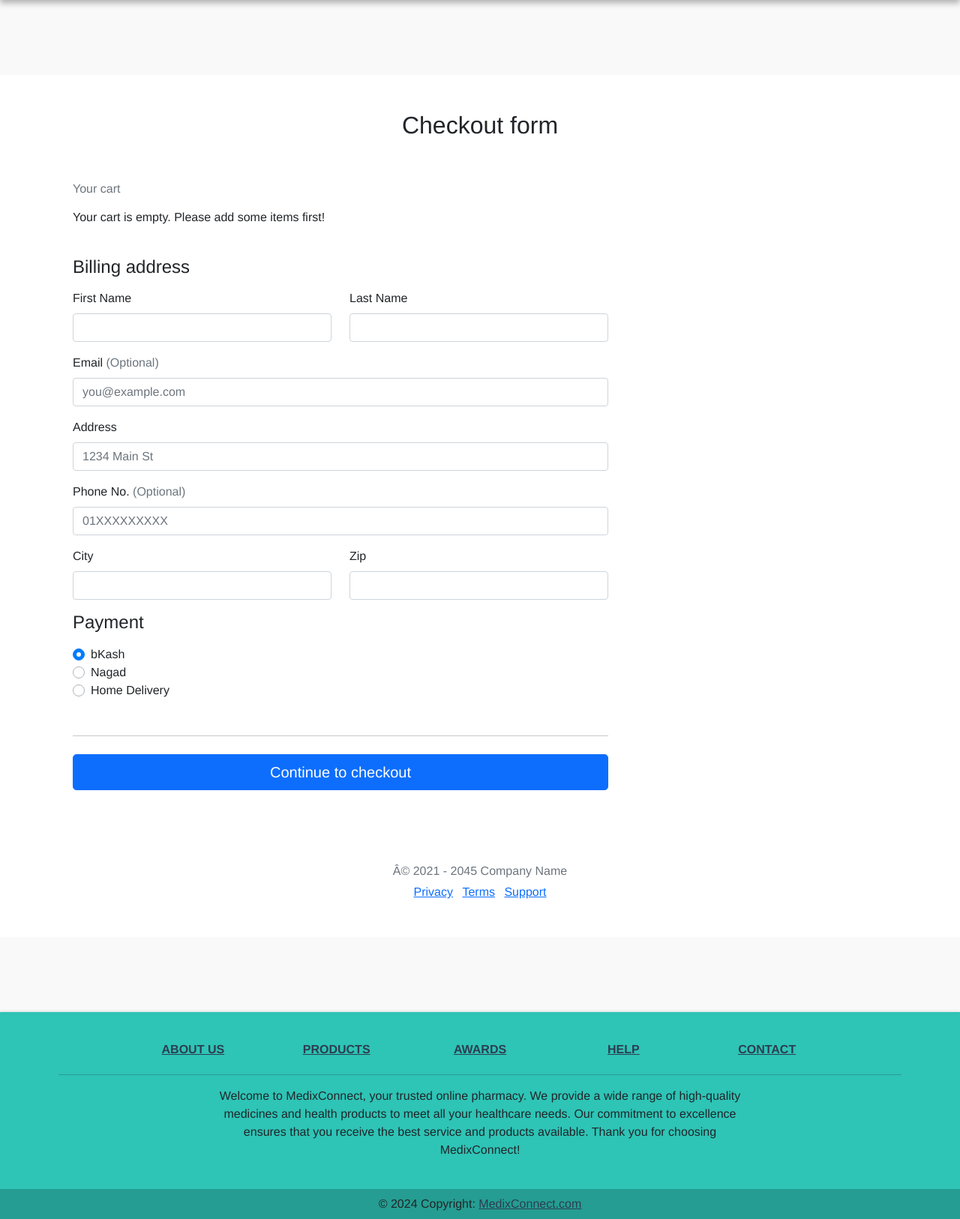
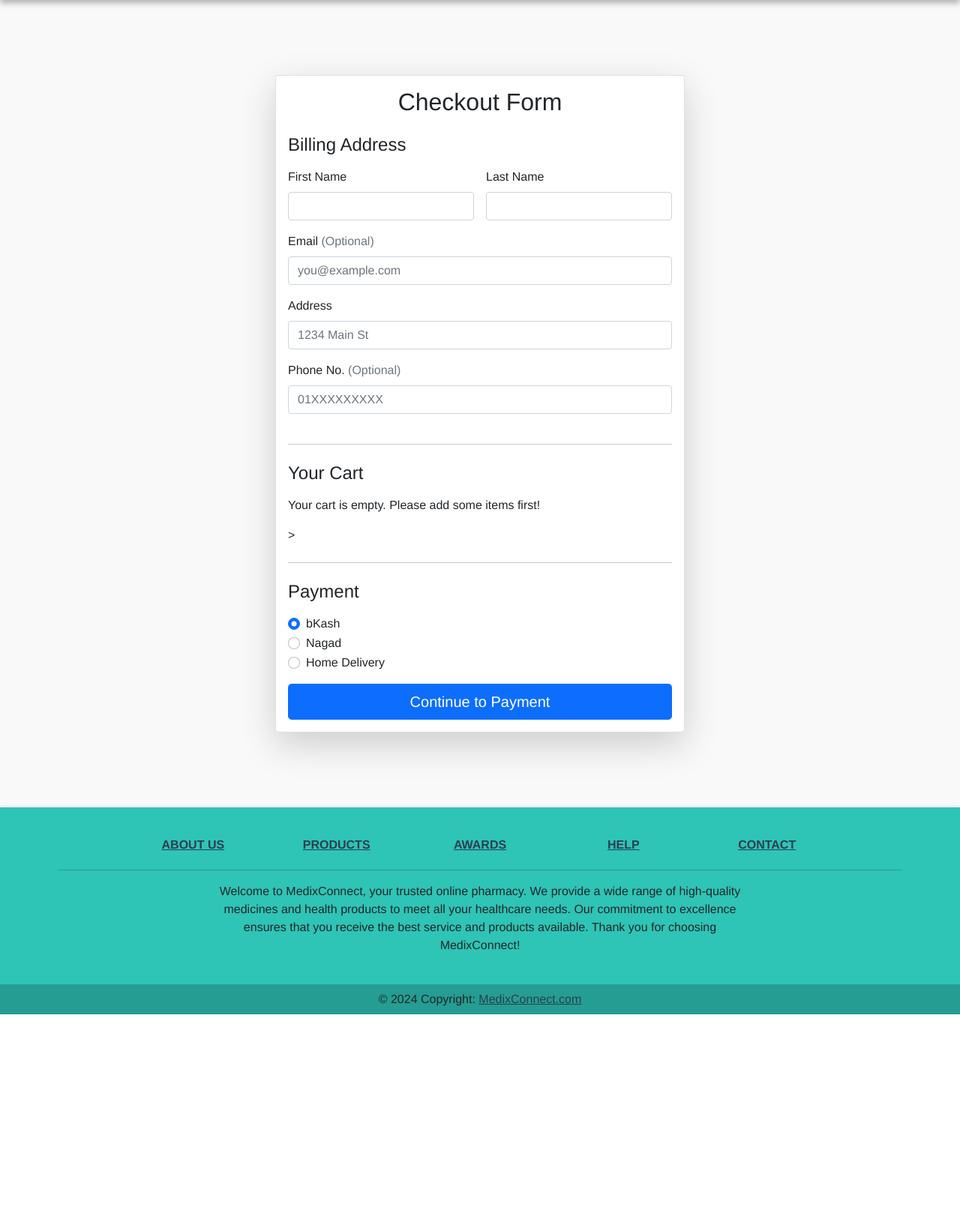
Before and after one commit to Ornate159/Online-Pharmacy, a Django app: page /checkout/ in a window 1280 px wide. Shown: the part 126-1752 px from the top of the page at 75% size. After the commit the page ends 1479 px from the top, so only its background shows below. Run offline with Django 4.2, Linux system fonts and the light colour scheme; some libraries are stand-ins or nearby versions.

Commit message:
Update checkout and place order

```diff
--- a/online-pharmacy/shop/templates/shop/checkout.html
+++ b/online-pharmacy/shop/templates/shop/checkout.html
@@ -1,123 +1,121 @@
 {% extends 'shop/style.html' %}
 {% block title %} Checkout {% endblock %}
 {% block body%}
+<div style="background-color: #f9f9f9;">
 {% load static %}
 <link href="https://cdn.jsdelivr.net/npm/bootstrap@5.1.0/dist/css/bootstrap.min.css" rel="stylesheet" integrity="sha384-KyZXEAg3QhqLMpG8r+8fhAXLRk2vvoC2f3B09zVXn8CA5QIVfZOJ3BCsw2P0p/We" crossorigin="anonymous">
 <div class="container">
-  <div class="py-5 text-center">
-
-    <h2>Checkout form</h2>
+  <div class="row">
+      <div class="col-md-6 mx-auto">
+          <div class="card shadow-lg">
+              <div class="card-body">
+                  <h2 class="text-center mb-4">Checkout Form</h2>
+                  <div>
+                      <h4 class="mb-3">Billing Address</h4>
+                      <form class="needs-validation" novalidate>
+                          <div class="row g-3">
+                              <div class="col-md-6">
+                                  <label for="firstName" class="form-label">First Name</label>
+                                  <input type="text" class="form-control" id="firstName" placeholder="" value="" required>
+                                  <div class="invalid-feedback">
+                                      Valid first name is required.
                                   </div>
-
-  <div class="Container">
-    <div class="col-md-4 order-md-2 mb-4">
-      <h4 class="d-flex justify-content-between align-items-center mb-3">
-        <span class="text-muted">Your cart</span>
-      </h4>
+                              </div>
+                              <div class="col-md-6">
+                                  <label for="lastName" class="form-label">Last Name</label>
+                                  <input type="text" class="form-control" id="lastName" placeholder="" value="" required>
+                                  <div class="invalid-feedback">
+                                      Valid last name is required.
+                                  </div>
+                              </div>
+                              <div class="col-12">
+                                  <label for="email" class="form-label">Email <span class="text-muted">(Optional)</span></label>
+                                  <input type="email" class="form-control" id="email" placeholder="you@example.com">
+                                  <div class="invalid-feedback">
+                                      Please enter a valid email address for shipping updates.
+                                  </div>
+                              </div>
+                              <div class="col-12">
+                                  <label for="address" class="form-label">Address</label>
+                                  <input type="text" class="form-control" id="address" placeholder="1234 Main St" required>
+                                  <div class="invalid-feedback">
+                                      Please enter your shipping address.
+                                  </div>
+                              </div>
+                              <div class="col-12">
+                                  <label for="address2" class="form-label">Phone No. <span class="text-muted">(Optional)</span></label>
+                                  <input type="text" class="form-control" id="address2" placeholder="01XXXXXXXXX">
+                              </div>
+                              <div class="col-12">
+                                  <hr class="my-4">
+                                  <h4 class="mb-3">Your Cart</h4>
                                   <div>
                                     <ul class="list-group"  id="items">
 
                                     </ul>
                                   </div>
+                                  <hr class="my-4">
+                                  <h4 class="mb-3">Payment</h4>
+                                  <div class="d-block my-3">
+                                      <div class="form-check">
+                                          <input id="credit" name="paymentMethod" type="radio" class="form-check-input" checked required>
+                                          <label class="form-check-label" for="credit">bKash</label>
                                       </div>
-    <div class="col-md-8 order-md-1">
-      <h4 class="mb-3">Billing address</h4>
-      <form class="needs-validation" novalidate>
-        <div class="row">
-          <div class="col-md-6 mb-3">
-            <label for="firstName">First Name</label>
-            <input type="text" class="form-control" id="firstName" placeholder="" value="" required>
-            <div class="invalid-feedback">
-              Valid first name is required.
+                                      <div class="form-check">
+                                          <input id="debit" name="paymentMethod" type="radio" class="form-check-input" required>
+                                          <label class="form-check-label" for="debit">Nagad</label>
                                       </div>
-          </div>
-          <div class="col-md-6 mb-3">
-            <label for="lastName">Last Name</label>
-            <input type="text" class="form-control" id="lastName" placeholder="" value="" required>
-            <div class="invalid-feedback">
-              Valid last name is required.
+                                      <div class="form-check">
+                                          <input id="paypal" name="paymentMethod" type="radio" class="form-check-input" required>
+                                          <label class="form-check-label" for="paypal">Home Delivery</label>
                                       </div>
                                   </div>
                               </div>
-
-        <div class="mb-3">
-          <label for="email">Email <span class="text-muted">(Optional)</span></label>
-          <input type="email" class="form-control" id="email" placeholder="you@example.com">
-          <div class="invalid-feedback">
-            Please enter a valid email address for shipping updates.
+                          </div>
+                          <button id="checkoutButton" class="btn btn-primary btn-lg btn-block" type="submit">Continue to Payment</button>
+                      </form>
                   </div>
               </div>
-
-        <div class="mb-3">
-          <label for="address">Address</label>
-          <input type="text" class="form-control" id="address" placeholder="1234 Main St" required>
-          <div class="invalid-feedback">
-            Please enter your shipping address.
-          </div>
-        </div>
-
-        <div class="mb-3">
-          <label for="address2">Phone No. <span class="text-muted">(Optional)</span></label>
-          <input type="text" class="form-control" id="address2" placeholder="01XXXXXXXXX">
-        </div>
-
-        <div class="row">
-          <div class="col-md-6 mb-3">
-            <label for="city">City</label>
-            <input type="text" class="form-control" id="city" placeholder="" value="" required>
-            <div class="invalid-feedback">
-              Valid first name is required.
-            </div>
-          </div>
-          <div class="col-md-6 mb-3">
-            <label for="zip">Zip</label>
-            <input type="text" class="form-control" id="zip" placeholder="" value="" required>
-            <div class="invalid-feedback">
-              Valid last name is required.
-            </div>
-          </div>
-          <div class="col-md-6 mb-3">
-            <h4 class="mb-3">Payment</h4>
-
-        <div class="d-block my-3">
-          <div class="custom-control custom-radio">
-            <input id="credit" name="paymentMethod" type="radio" class="custom-control-input" checked required>
-            <label class="custom-control-label" for="credit">bKash</label>
-          </div>
-          <div class="custom-control custom-radio">
-            <input id="debit" name="paymentMethod" type="radio" class="custom-control-input" required>
-            <label class="custom-control-label" for="debit">Nagad</label>
-          </div>
-          <div class="custom-control custom-radio">
-            <input id="paypal" name="paymentMethod" type="radio" class="custom-control-input" required>
-            <label class="custom-control-label" for="paypal">Home Delivery</label>
           </div>
       </div>
   </div>
 </div>
 
-
-        <hr class="mb-4">
-        <button class="btn btn-primary btn-lg btn-block" type="submit">Continue to checkout</button>
-      </form>
-    </div>
-  </div>
-
-  <footer class="my-5 pt-5 text-muted text-center text-small">
-    <p class="mb-1">Â© 2021 - 2045 Company Name</p>
-    <ul class="list-inline">
-      <li class="list-inline-item"><a href="#">Privacy</a></li>
-      <li class="list-inline-item"><a href="#">Terms</a></li>
-      <li class="list-inline-item"><a href="#">Support</a></li>
-    </ul>
-  </footer>
-</div>
 <script src="https://cdn.jsdelivr.net/npm/bootstrap@5.1.0/dist/js/bootstrap.bundle.min.js" integrity="sha384-U1DAWAznBHeqEIlVSCgzq+c9gqGAJn5c/t99JyeKa9xxaYpSvHU5awsuZVVFIhvj" crossorigin="anonymous"></script>
 
+
 {% endblock %}
+</div>
 
 {% block javascript %}
 <script>
+const checkoutButton = document.getElementById('checkoutButton');
+        const paymentMethods = document.querySelectorAll('input[name="paymentMethod"]');
+
+        paymentMethods.forEach((method) => {
+            method.addEventListener('change', function() {
+                if (method.id === 'paypal') {
+                    checkoutButton.innerText = 'Place Order';
+                    cart = JSON.parse(localStorage.getItem('cart'));
+                              for (var item in cart) {
+                                  document.getElementById('div' + item).innerHTML = '<button id="' + item + '" class="btn btn-primary cart">Add To Cart</button>';
+                              }
+                              localStorage.clear();
+                              cart = {};
+                } else {
+                    checkoutButton.innerText = 'Continue to Payment';
+                }
+            });
+        });
+
+        checkoutButton.addEventListener('click', function(e) {
+            e.preventDefault(); // Prevent form submission
+            if (checkoutButton.innerText === 'Place Order') {
+                alert('Order Placed');
+                window.location.href = '/shop';
+            }
+        });
+
   if (localStorage.getItem('cart') == null) {
     var cart = {};
 } else {
@@ -126,7 +124,7 @@
 console.log(cart)
 var sum=0;
 if ($.isEmptyObject(cart)){
-    mystr=`<p>Your cart is empty. Please add some items first!</p>`
+    mystr=`<p>Your cart is empty. Please add some items first!</p>>`
     $('#items').append(mystr);
 }
 for(item in cart){
@@ -136,7 +134,6 @@ for(item in cart){
     mystr=`<li class="list-group-item d-flex justify-content-between lh-condensed">
           <div>
             <h6 class="my-0">${name}</h6>
-            <small class="text-muted">Brief description</small>
           </div>
           <span class="text-muted">${qty}</span>
         </li>`
```
Lines whose indentation alone changed are shown as unchanged.
